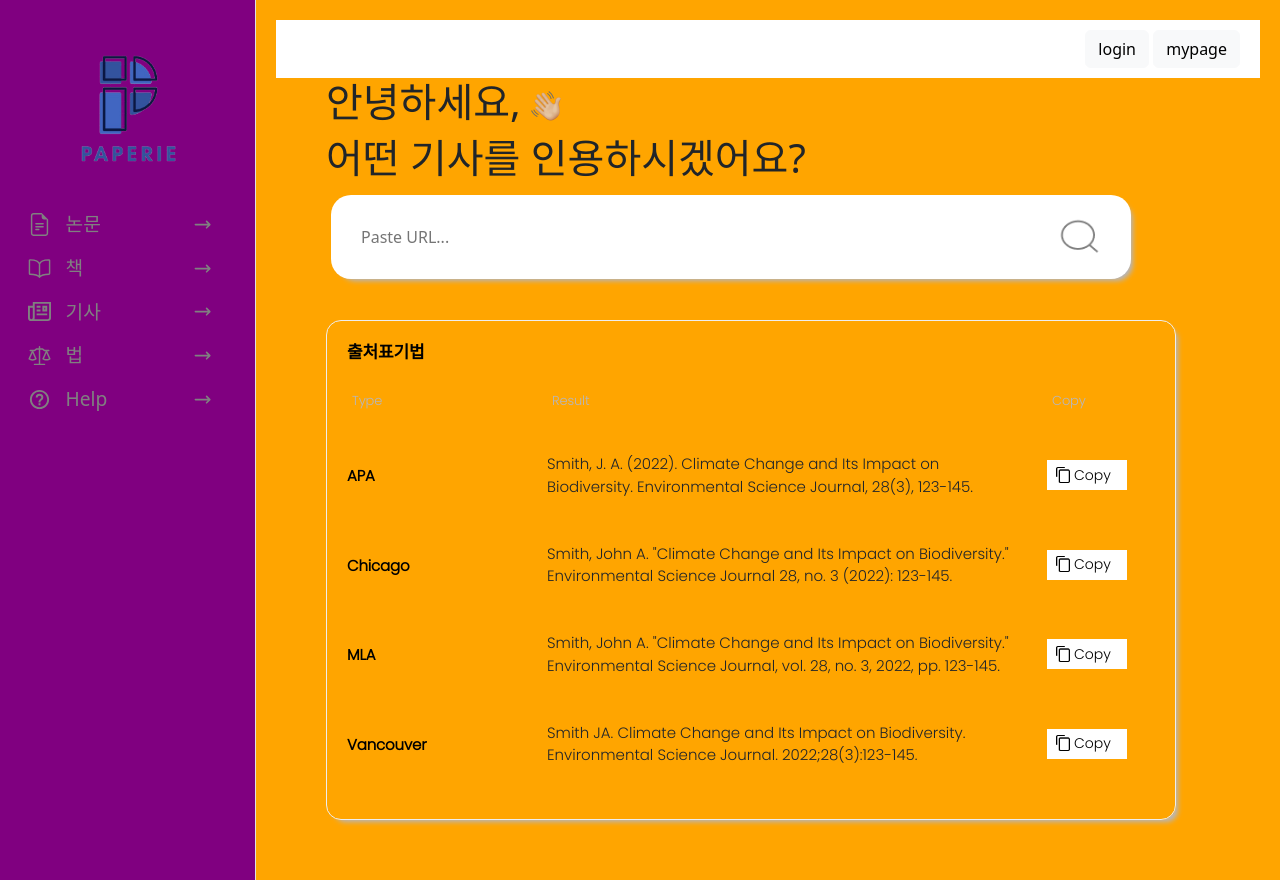
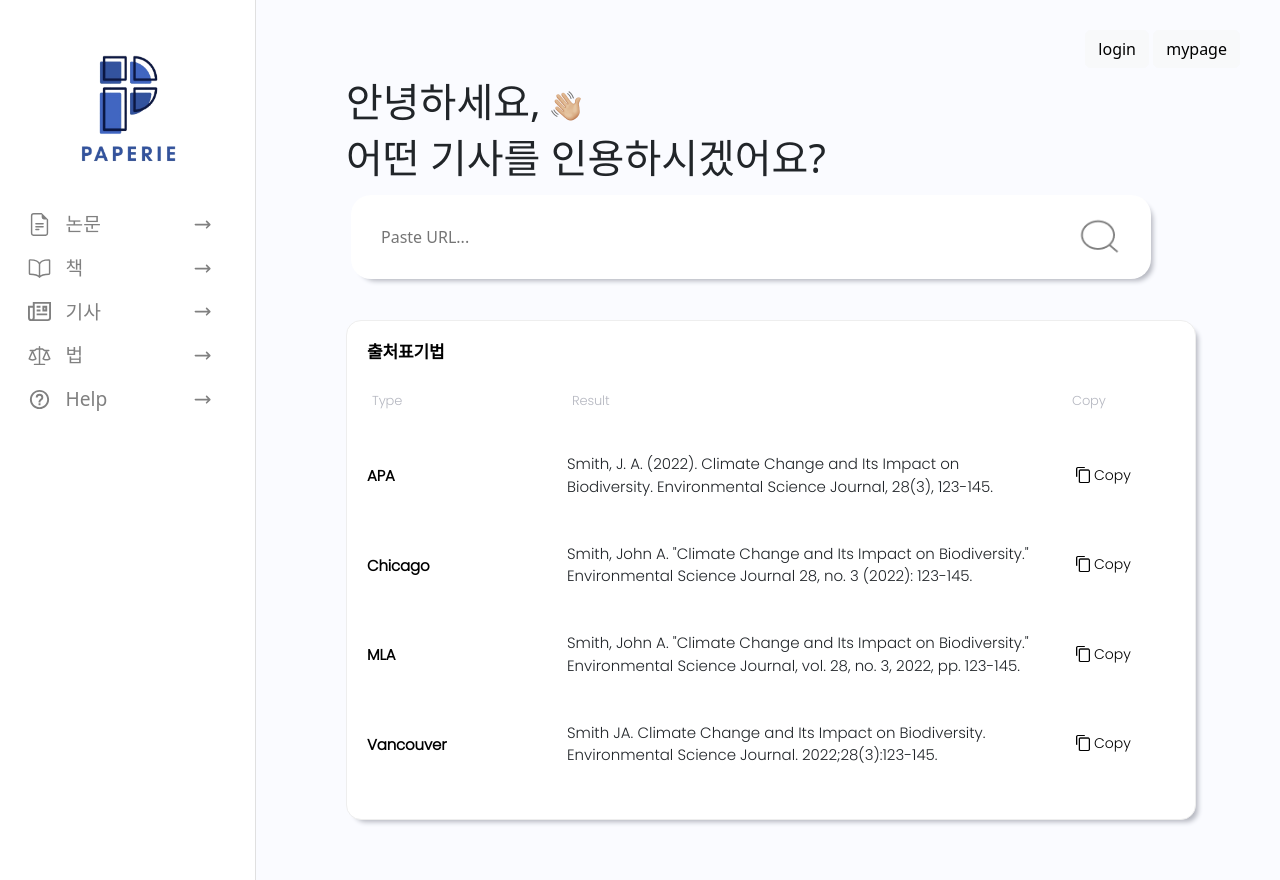
Before and after one commit to uujeongLee/paperie-front, a React (Create React App) app: page /cashes in a window 1280 px wide. Built offline with nearby package versions, Linux system fonts and the light colour scheme.

Commit message:
배경색 설정
컴포넌트 및 사이드바는 흰색, 화면 배경색은 #FAFBFF 색으로 설정하였습니다.

```diff
--- a/src/App.js
+++ b/src/App.js
@@ -18,17 +18,18 @@ const ContentContainer = styled.div`
   flex: 1;
   display: flex;
   flex-direction: column;
-  background-color: orange;    /*배경색: 주황색(임의)*/
+  background-color: #FAFBFF;    /*배경색: 연한 하늘색*/
+  /*background-color: #F5F6FB;*/
   padding: 20px;
 `;
 
 const SearchContainer = styled.div`
-  margin-left: 50px; /* 사이드바와의 거리 */
+  margin-left: 70px; /* 사이드바와의 거리 */
   flex-direction: column;
 `;
 
 const ReferencesContainer = styled.div`
-  margin-left: 50px; /* 사이드바와의 거리 */
+  margin-left: 70px; /* 사이드바와의 거리 */
 `;
 
 class App extends React.Component {
--- a/src/components/Sidebar.js
+++ b/src/components/Sidebar.js
@@ -25,8 +25,9 @@ const Side = styled.div`
   width: 20%;
   height: 110vh; /* 화면 전체 높이로 설정 */
   //margin-right: 10%;
-  background-color: purple; /* 배경색을 여기에 지정하세요 */
+  background-color: white; /* 배경색을 여기에 지정하세요 */
 `;
+
 
 const Logo = styled.img`
   width: 140px;
--- a/src/components/TopBar.js
+++ b/src/components/TopBar.js
@@ -9,7 +9,7 @@ const TopBarWrapper = styled.div`
   display: flex;
   justify-content: flex-end;
   padding: 10px 20px;
-  background-color: white;
+  background-color: #FAFBFF;
 `;
 
 // const Button = styled.button`
--- a/src/components/table.css
+++ b/src/components/table.css
@@ -16,6 +16,7 @@ body {
     box-shadow: 5px 5px 5px -3px #B5B7C0;
     position: absolute;
     top: 40%;
+    background-color: white;
 
 }
 
```
